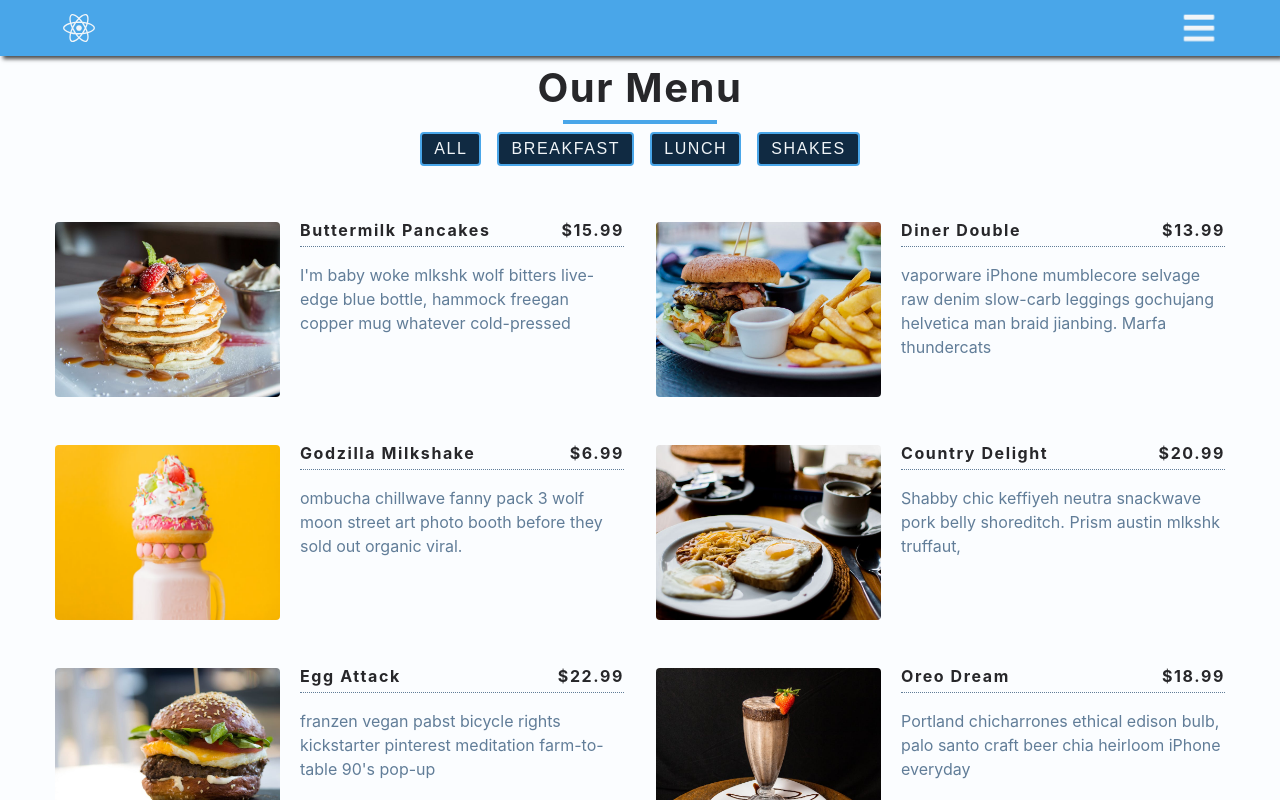
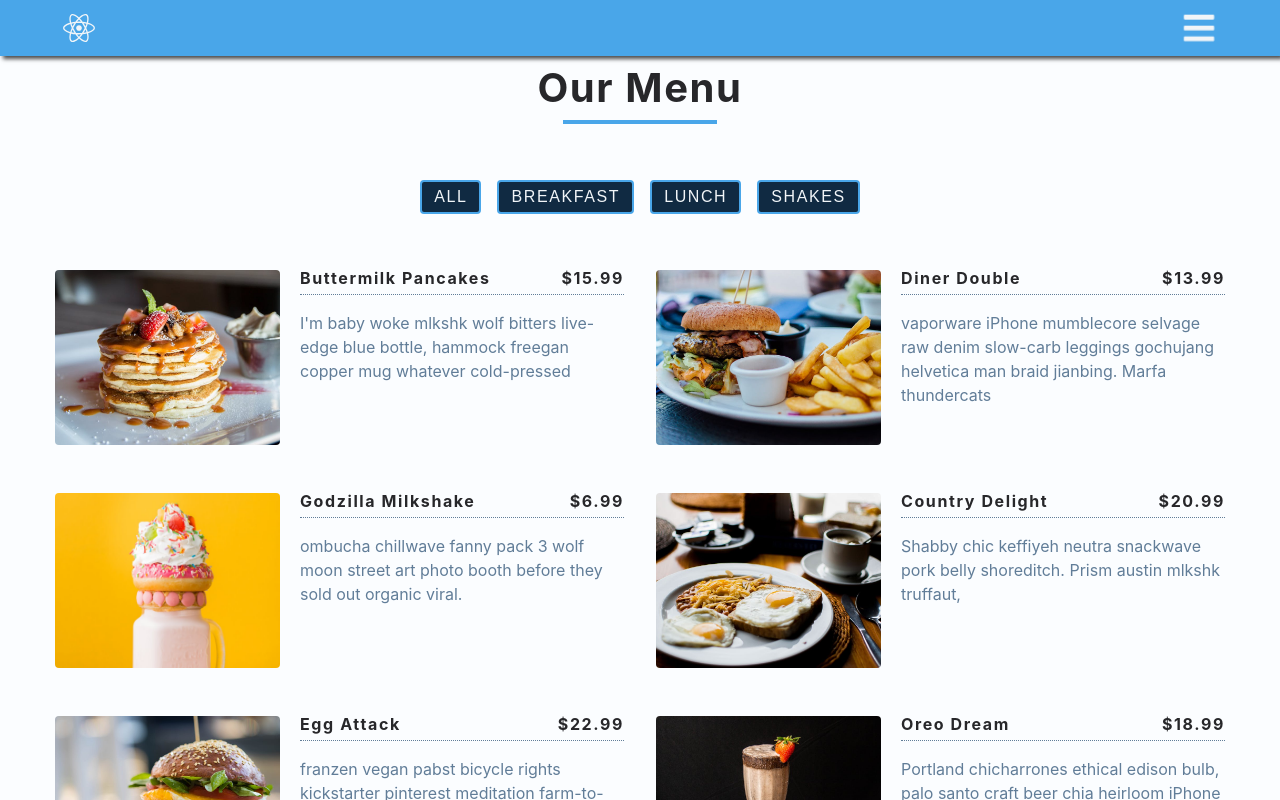
Before and after one commit to mshuber1981/React-JS, a React (Create React App) app: page /#/Menu in a window 1280 px wide. Shown: the top 800 px of the page. Built offline with nearby package versions, Linux system fonts and the light colour scheme; no server answers.

Commit message:
Updating section styles

```diff
--- a/src/components/GlobalStyles.js
+++ b/src/components/GlobalStyles.js
@@ -141,7 +141,7 @@ img {
 }
 
 .section {
-  padding: 0 0 5rem;
+  padding: 3rem 0;
 }
 
 .section-center {
```
